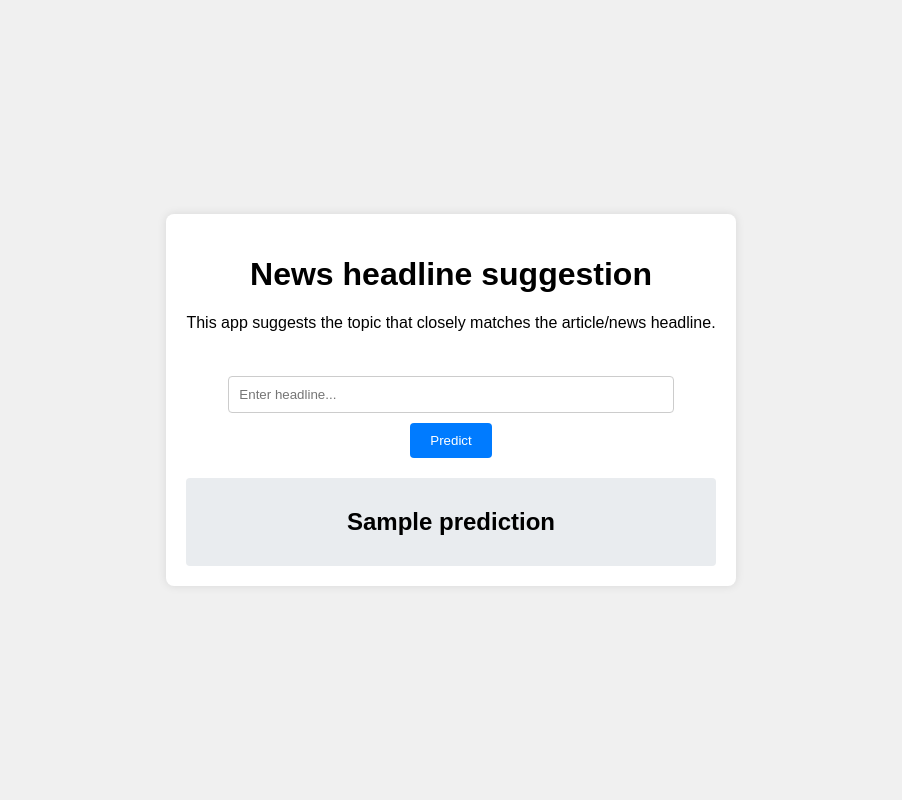
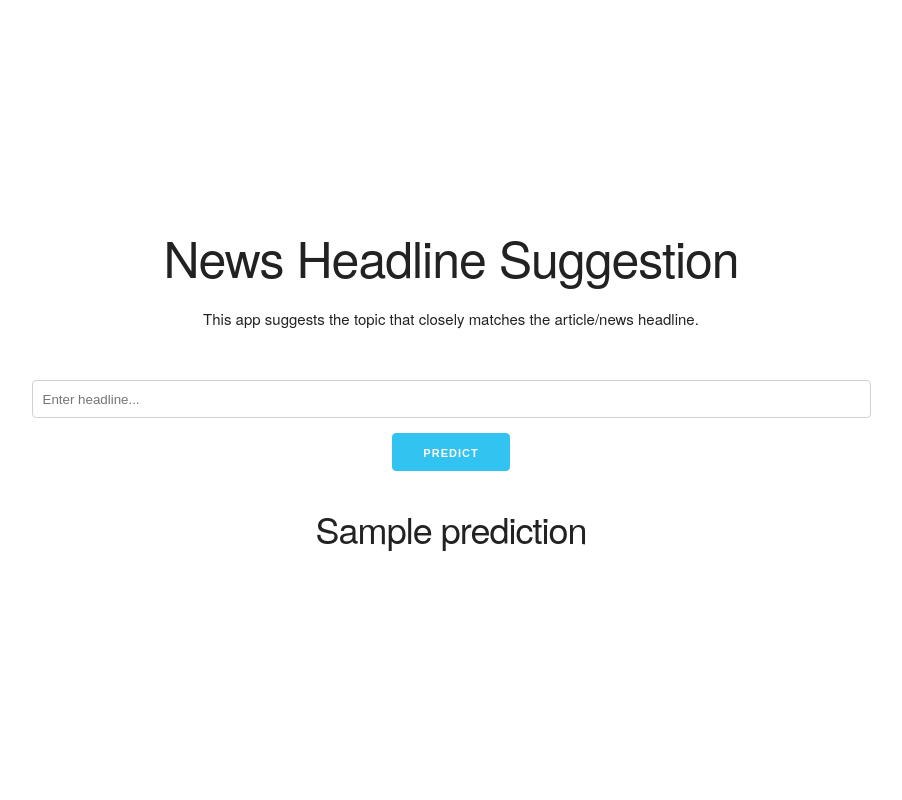
Before and after one commit to abiroland/news-headlines-classification, a Flask app: template templates/home.html in a window 1280 px wide. Shown: the whole page, without its empty margins (189-1091 px from the left). Run offline with Flask 3, Linux system fonts and the light colour scheme; the template is opened without the code that fills it: most values are stand-ins (such as "Sample title", 1, 10 or a date in 2020); parts of the project's set-up code (start-up, migrations or seed data) failed here and were passed over.

Commit message:
updated home template

```diff
--- a/templates/home.html
+++ b/templates/home.html
@@ -1,69 +1,37 @@
 <!DOCTYPE html>
 <html lang="en">
+
 <head>
     <meta charset="UTF-8">
     <meta name="viewport" content="width=device-width, initial-scale=1.0">
-    <title>home</title>
+    <title>Home</title>
+    <link rel="stylesheet" href="https://cdnjs.cloudflare.com/ajax/libs/skeleton/2.0.4/skeleton.css">
     <style>
         body {
-            font-family: Arial, sans-serif;
             display: flex;
             justify-content: center;
             align-items: center;
             height: 100vh;
-            background-color: #f0f0f0;
             margin: 0;
         }
-        .container {
-            background-color: #ffffff;
-            padding: 20px;
-            border-radius: 8px;
-            box-shadow: 0 0 10px rgba(0, 0, 0, 0.1);
+        .login {
             text-align: center;
-        }
-        input[type="text"] {
-            width: 80%;
-            padding: 10px;
-            margin: 10px 0;
-            border: 1px solid #ccc;
-            border-radius: 4px;
-        }
-        button {
-            padding: 10px 20px;
-            border: none;
-            background-color: #007BFF;
-            color: white;
-            border-radius: 4px;
-            cursor: pointer;
-        }
-        button:hover {
-            background-color: #0056b3;
-        }
-        .output {
-            margin-top: 20px;
-            padding: 10px;
-            background-color: #e9ecef;
-            border-radius: 4px;
         }
     </style>
 </head>
+
 <body>
-    <div class="container">
-        <h1>News headline suggestion</h1>
+    <div class="login">
+        <h1>News Headline Suggestion</h1>
         <p>This app suggests the topic that closely matches the article/news headline.</p>
         <br>
-        <form action="{{ url_for('predict')}}" method='post'>
-            <input type="text" name="data" required="required" placeholder="Enter headline...">
+        <form action="{{ url_for('predict') }}" method="post">
+            <input type="text" size="100%" name="data" required="required" placeholder="Enter headline...">
             <br>
             <button type="submit" class="btn button-primary btn-block btn-large">Predict</button><br>
         </form>
+        <h3>{{ prediction }}</h3>
+    </div>
+</body>
 
-    <div class="output">
-        {% if prediction %}
-            <h2>{{ prediction }}</h2>
-        {% endif %}
-
-
-
-</body>
 </html>
```
